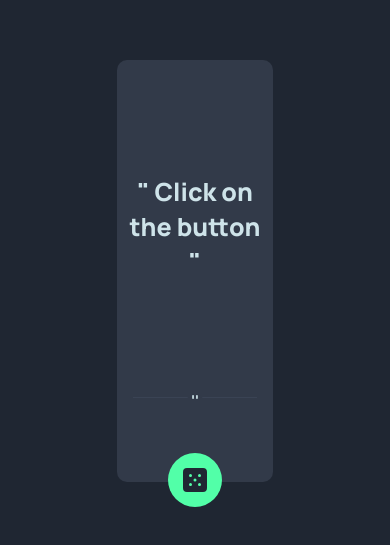
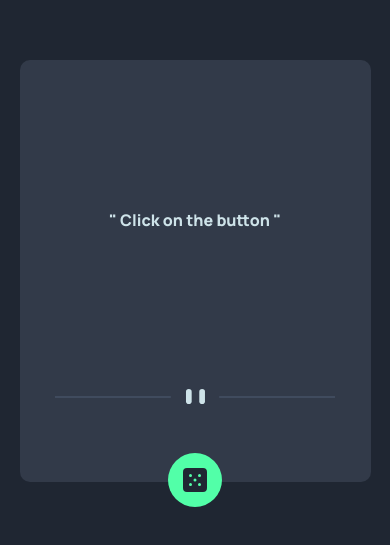
Before and after one commit to Douglaslima93/Gerador-de-conselhos, a plain HTML site: page index.html in a window 390 px wide. Shown: the part 151-696 px from the top of the page. Drawn offline with Linux system fonts and the light colour scheme.

Commit message:
Atualização responsivo

```diff
--- a/assets/css/estilo.css
+++ b/assets/css/estilo.css
@@ -89,3 +89,47 @@ main{
         height: 5vh;
     }
 }
+
+@media screen and (max-width: 768px) {
+    .container-menagem {
+        width: 90%;
+        height: 50vh;
+    }
+
+    #advice{
+        margin-top: 5px;
+        font-size: 15px;
+    }
+
+    #msg {
+        font-size: 16px;
+        padding: 5px;
+    }
+
+    .pattern-img {
+        background-image: url('../img/pattern-divider-mobile.svg');
+        height: 5vh;
+    }
+}
+
+@media screen and (max-width: 1024px) {
+    .container-menagem {
+        width: 90%;
+        height: 50vh;
+    }
+
+    #advice{
+        margin-top: 5px;
+        font-size: 15px;
+    }
+
+    #msg {
+        font-size: 16px;
+        padding: 5px;
+    }
+
+    .pattern-img {
+        background-image: url('../img/pattern-divider-mobile.svg');
+        height: 5vh;
+    }
+}
```
Also changed, not shown: imagem1.PNG (added), imagem2.PNG (added).
